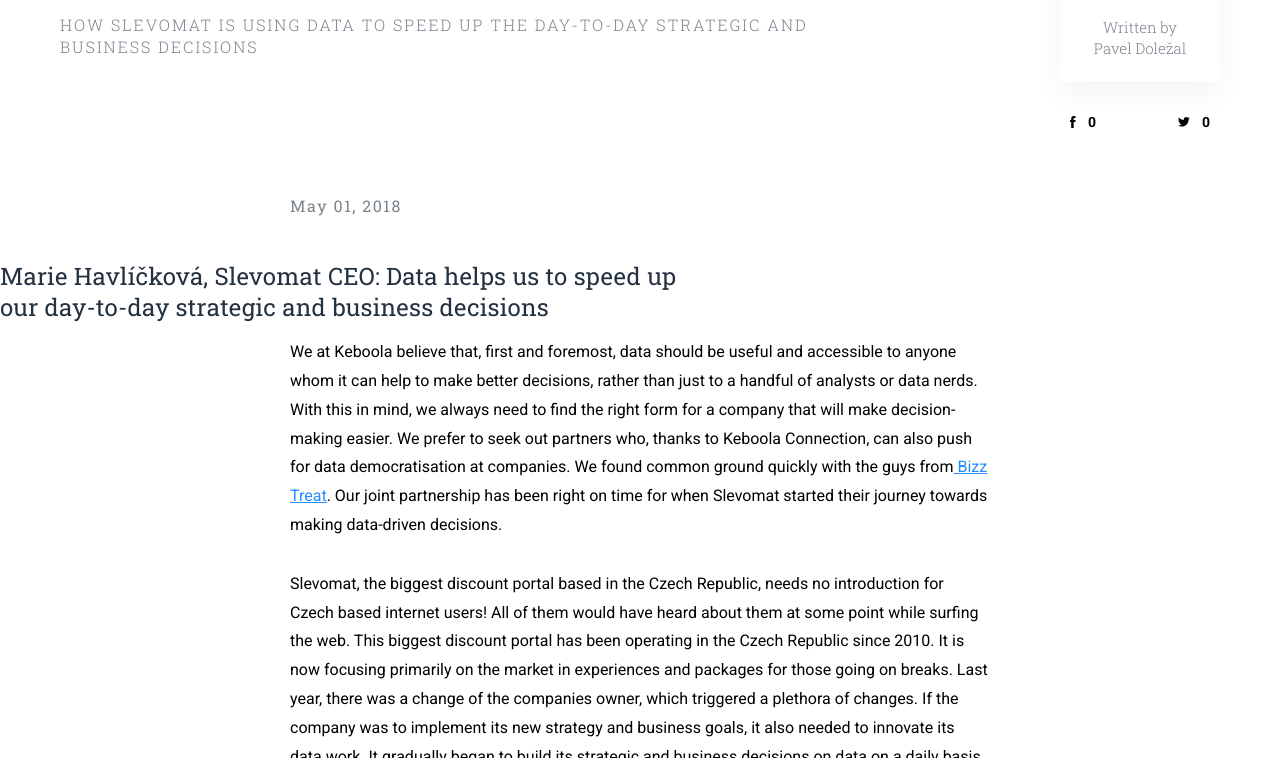
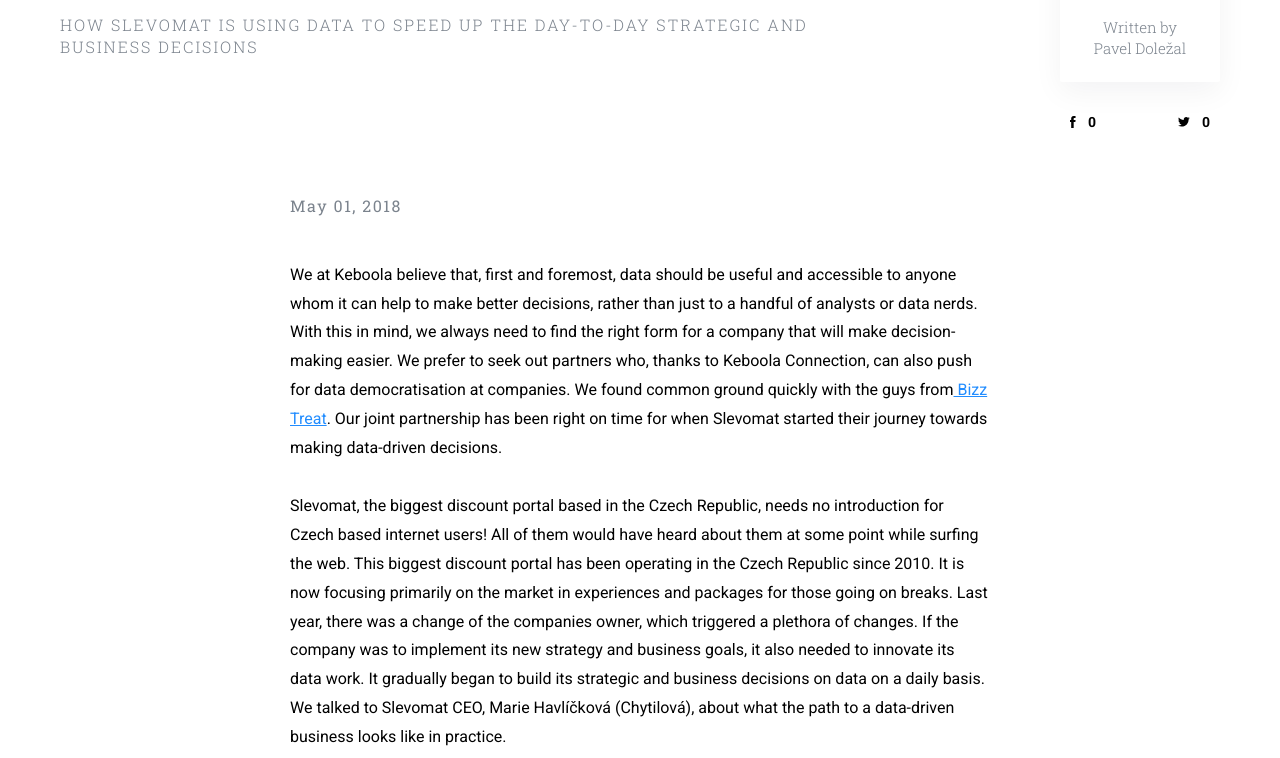
Before and after one commit to keboola/blog, a Jekyll site: the page built from _posts/2018-10-11-keboola.md, in a window 1280 px wide and 900 px high, scrolled down 341 px, cut to the strip 0-758 px from the top of the window. Built offline with Jekyll 4.4.1, drawn with Linux system fonts in a browser that asks for light colours; nearby versions of some CDN libraries.

Commit message:
Update from Forestry.io - Updated keboola.md

```diff
--- a/_posts/2018-10-11-keboola.md
+++ b/_posts/2018-10-11-keboola.md
@@ -10,8 +10,6 @@
 coverphoto_slider: "/uploads/slevomat.jpg"
 
 ---
-### Marie Havlíčková, Slevomat CEO: Data helps us to speed up our day-to-day strategic and business decisions
-
 We at Keboola believe that, first and foremost, data should be useful and accessible to anyone whom it can help to make better decisions, rather than just to a handful of analysts or data nerds. With this in mind, we always need to find the right form for a company that will make decision-making easier. We prefer to seek out partners who, thanks to Keboola Connection, can also push for data democratisation at companies. We found common ground quickly with the guys from[ Bizz Treat](https://www.bizztreat.com/). Our joint partnership has been right on time for when Slevomat started their journey towards making data-driven decisions.
 
 Slevomat, the biggest discount portal based in the Czech Republic, needs no introduction for Czech based internet users! All of them would have heard about them at some point while surfing the web. This biggest discount portal has been operating in the Czech Republic since 2010. It is now focusing primarily on the market in experiences and packages for those going on breaks. Last year, there was a change of the companies owner, which triggered a plethora of changes. If the company was to implement its new strategy and business goals, it also needed to innovate its data work. It gradually began to build its strategic and business decisions on data on a daily basis. We talked to Slevomat CEO, Marie Havlíčková (Chytilová), about what the path to a data-driven business looks like in practice.
```
